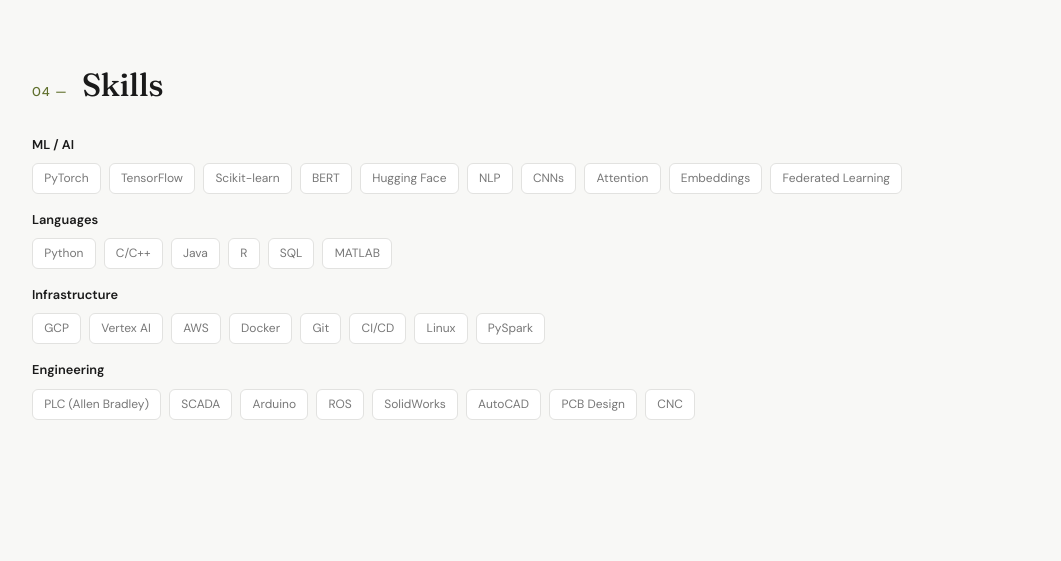
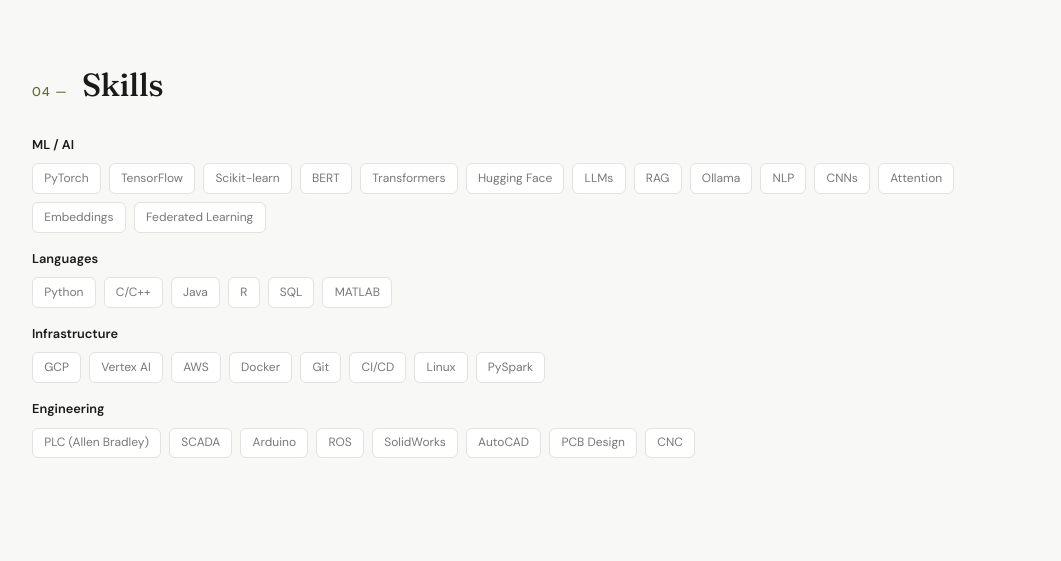
Before and after one commit to TFH1007/Website, a plain HTML site: page index.html in a window 1280 px wide. Shown: the part 3475-4036 px from the top of the page, without its empty margins (106-1167 px from the left). Drawn offline with Linux system fonts and the light colour scheme.

Commit message:
Add LLM, RAG, Transformers, and Ollama to skills
Co-Authored-By: Claude Opus 5.5 <noreply@anthropic.com>

```diff
--- a/index.html
+++ b/index.html
@@ -406,7 +406,7 @@ footer p { font-size: 0.8rem; color: var(--text-dim); }
   <div>
     <div class="skills-label">ML / AI</div>
     <div class="skills-row">
-      <span class="skill-tag">PyTorch</span><span class="skill-tag">TensorFlow</span><span class="skill-tag">Scikit-learn</span><span class="skill-tag">BERT</span><span class="skill-tag">Hugging Face</span><span class="skill-tag">NLP</span><span class="skill-tag">CNNs</span><span class="skill-tag">Attention</span><span class="skill-tag">Embeddings</span><span class="skill-tag">Federated Learning</span>
+      <span class="skill-tag">PyTorch</span><span class="skill-tag">TensorFlow</span><span class="skill-tag">Scikit-learn</span><span class="skill-tag">BERT</span><span class="skill-tag">Transformers</span><span class="skill-tag">Hugging Face</span><span class="skill-tag">LLMs</span><span class="skill-tag">RAG</span><span class="skill-tag">Ollama</span><span class="skill-tag">NLP</span><span class="skill-tag">CNNs</span><span class="skill-tag">Attention</span><span class="skill-tag">Embeddings</span><span class="skill-tag">Federated Learning</span>
     </div>
     <div class="skills-label">Languages</div>
     <div class="skills-row">
```
